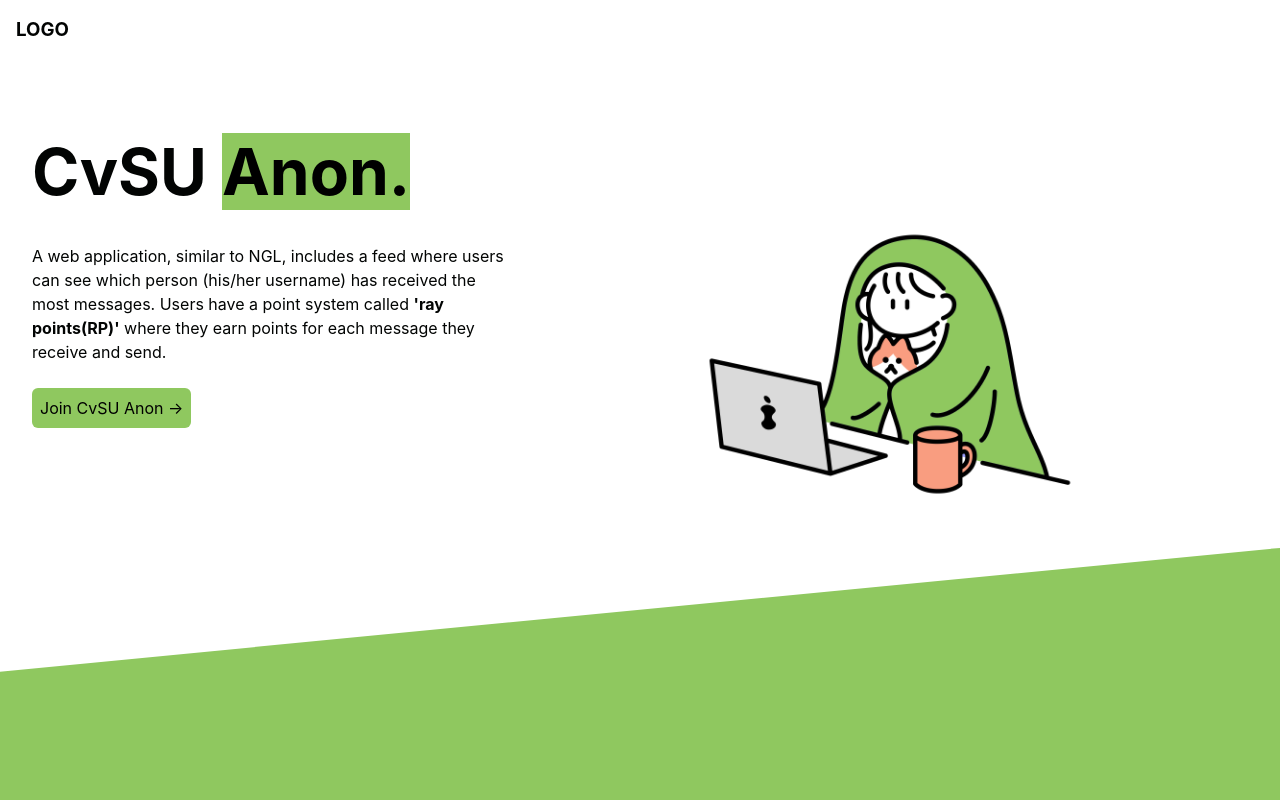
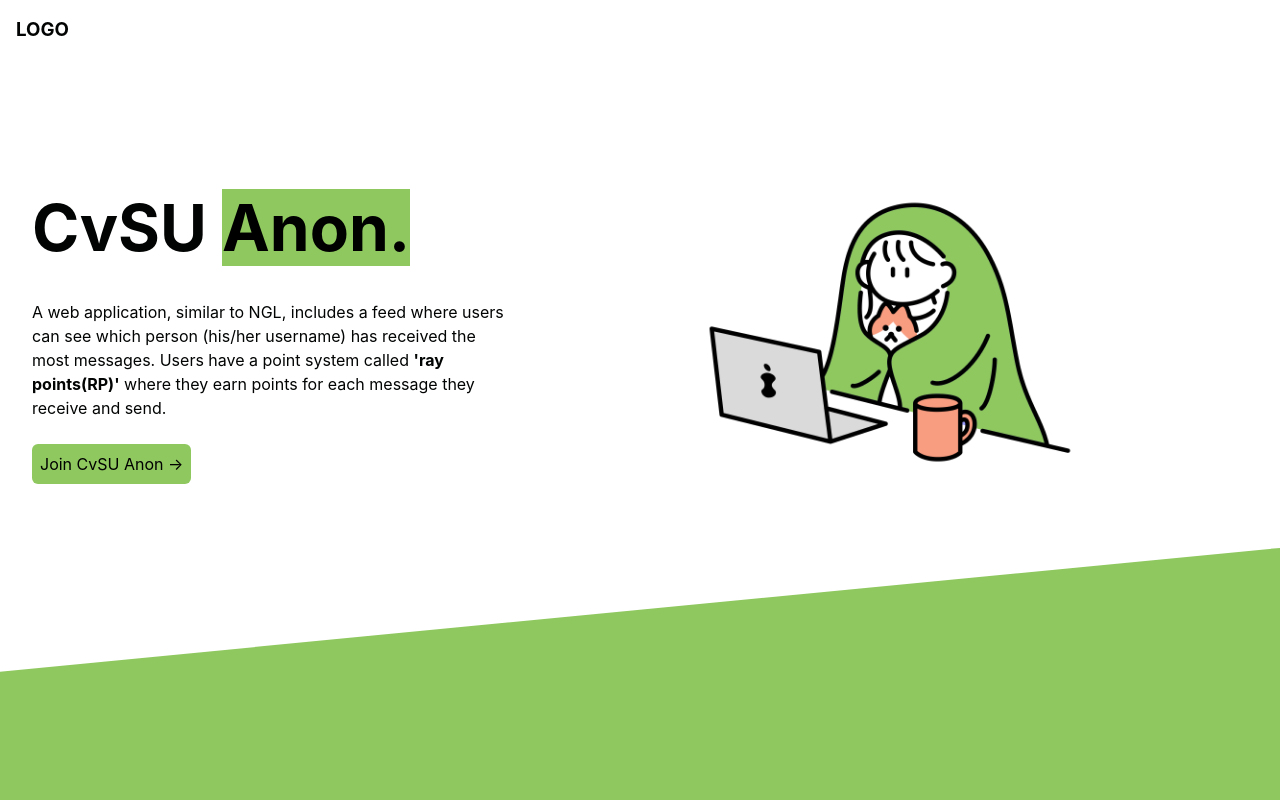
Before and after one commit to Jiseeeh/cvsu-anon, a Django app: template cvsu_anon_app/templates/index.html in a window 1280 px wide. Run offline with Django 4.2, Linux system fonts and the light colour scheme; the template is opened without the code that fills it, so the values that code supplies are empty; parts of the project's set-up code (start-up, migrations or seed data) failed here and were passed over.

Commit message:
style: vertically center left section

```diff
--- a/cvsu_anon_app/static/css/index.css
+++ b/cvsu_anon_app/static/css/index.css
@@ -55,11 +55,11 @@
 @media screen and (min-width: 1024px) {
   .content {
     flex-direction: row;
-    margin-top: 2rem;
   }
 
   .content__left-section {
     width: 70%;
+    justify-content: center;
   }
 
   .content__right-section {
```
